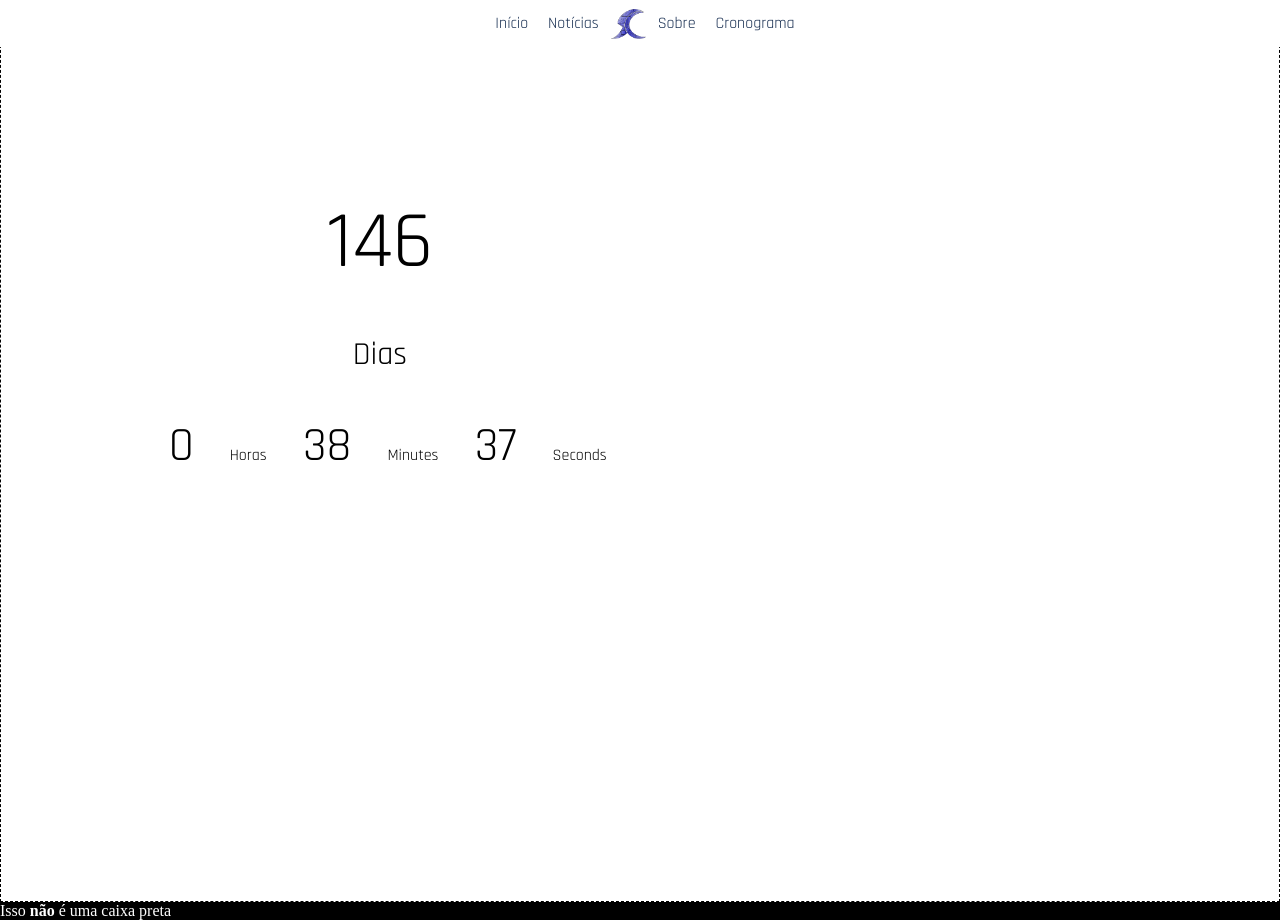
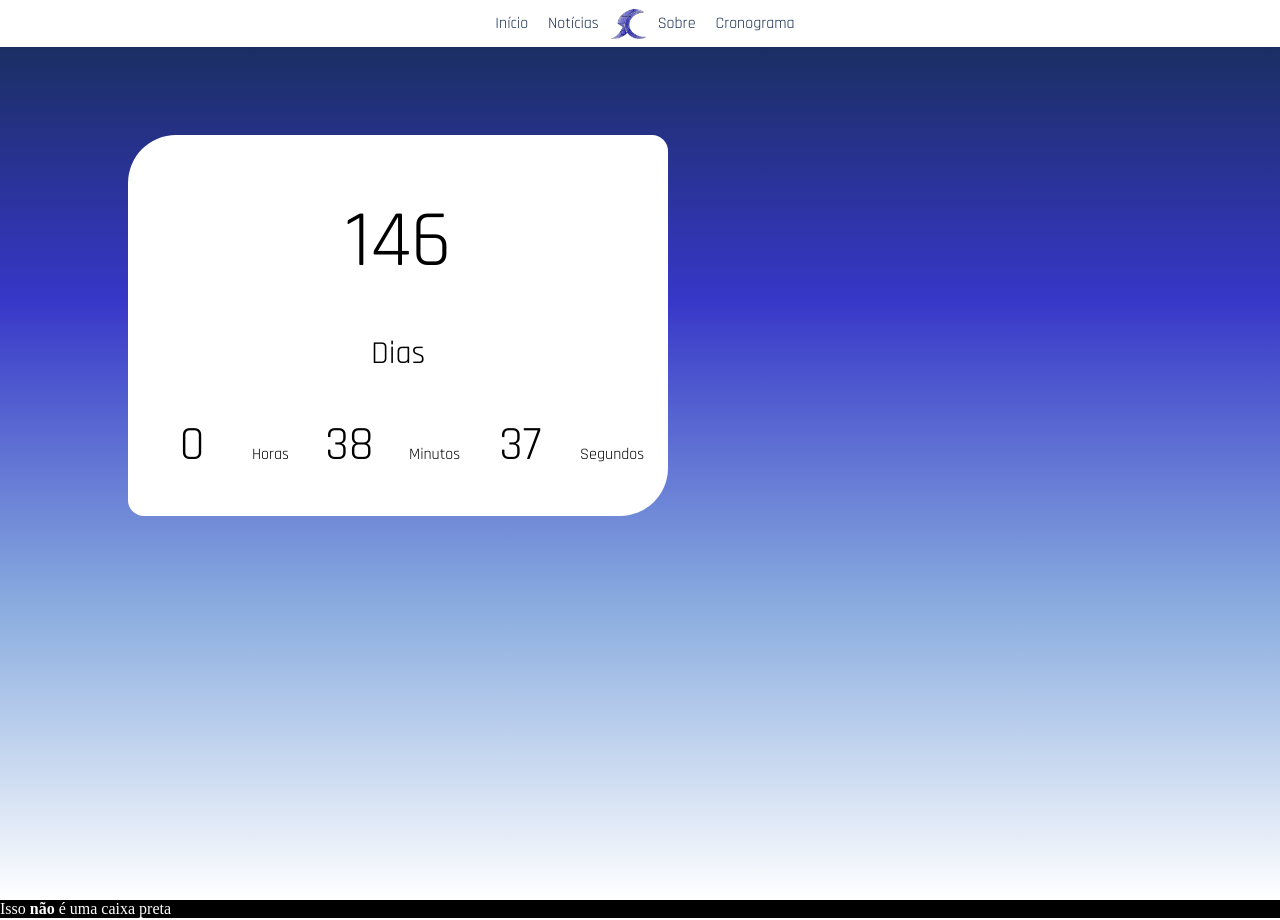
Before and after one commit to seccom-ufsc/2018, a Jekyll site: the page built from index.html, in a window 1280 px wide. Built offline with Jekyll 4.4.1, drawn with Linux system fonts in a browser that asks for light colours; the list of posts is cut into pages by our own code.

Commit message:
Fundo do counter

```diff
--- a/css/countdown.css
+++ b/css/countdown.css
@@ -1,6 +1,7 @@
 #counter_days {
     font-size: 5em;
     display: block;
+    width: auto;
 }
 
 #counter_days_label {
@@ -9,13 +10,12 @@
 }
 
 .counter_page {
-    text-align: center;
     height: 100vh;
     max-width: 100%;
     position: relative;
-    background: url("{{ "assets/circuits_background.jpg" | relative_url }}");
-    background-repeat: repeat;
-    border: 1px dashed #000;
+    background: linear-gradient(#162D50, #3737C8, #87AADE, #FFF);
+    //background: #FAA;
+    //border: 1px dashed #000;
     margin: 0;
 }
 
@@ -25,13 +25,15 @@
     left: 10vw;
     background: #FFF;
     padding: 1em;
+    border-radius: 3em 1em;
+    text-align: center;
 }
 
 .counter_number {
     font-size: 3em;
     text-align: center;
     font-family: 'Rajdhani', verdana, arial, helvetica;
-    width: auto;
+    width: 1em;
     margin: .5em;
     background: #FFF;
     display: inline-block;
--- a/index.html
+++ b/index.html
@@ -17,9 +17,9 @@ title: SECCOM 2018
                 <div class="counter_number" id="counter_hours">0</div>
                 <div class="counter_label">Horas</div>
                 <div class="counter_number" id="counter_minutes">0</div>
-                <div class="counter_label">Minutes</div>
+                <div class="counter_label">Minutos</div>
                 <div class="counter_number" id="counter_seconds">0</div>
-                <div class="counter_label">Seconds</div>
+                <div class="counter_label">Segundos</div>
             </div></div>
             <div style="color: white; background: #000; height: 100%; width: 100%;">Isso <b>não</b> é uma caixa preta</div>
         </body>
```
